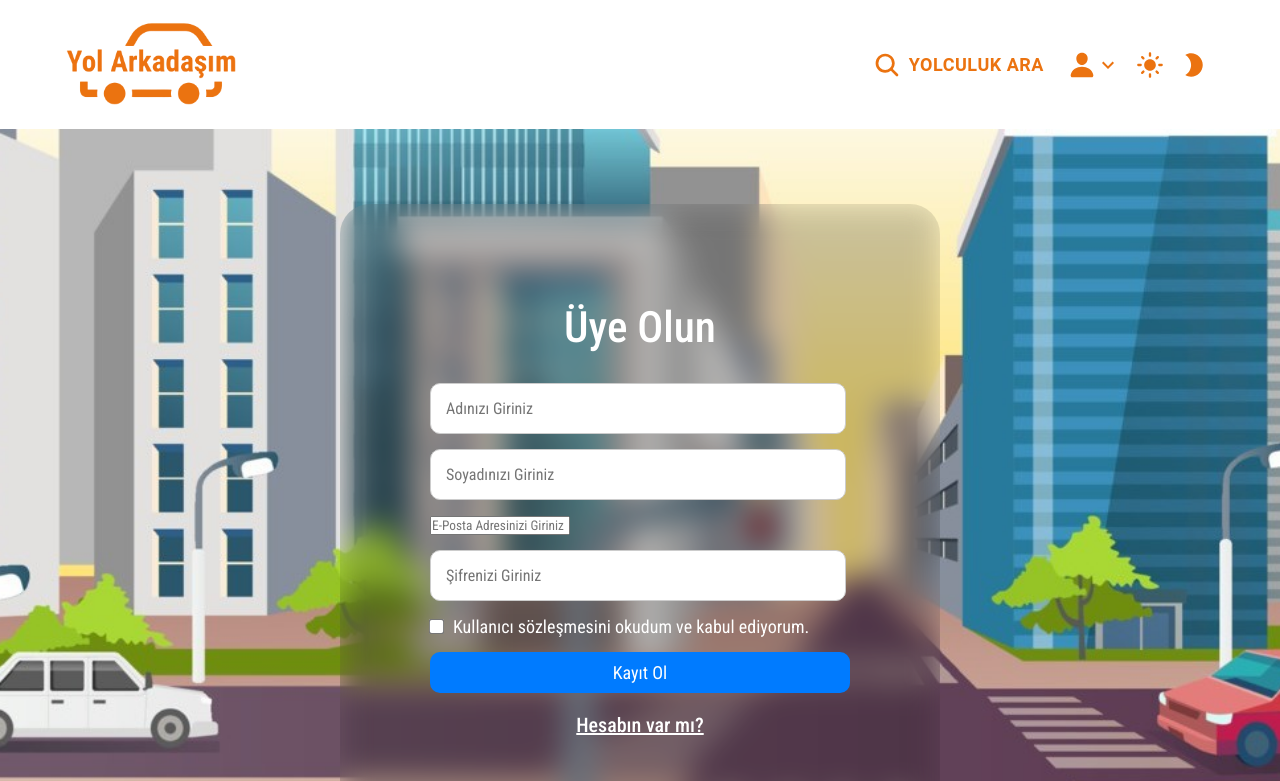
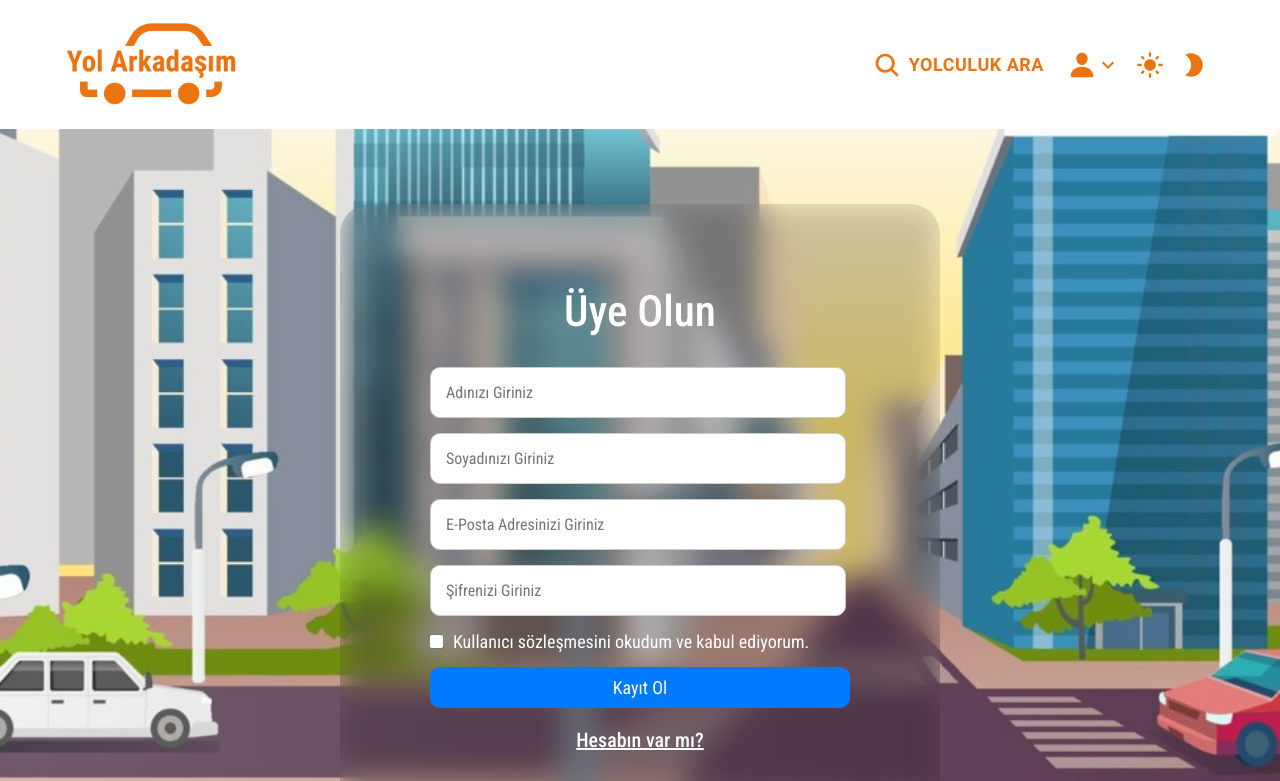
Before and after one commit to kubraacelik/YOLARKADASIM-Bitirme-Projesi, a React (Vite) app in the folder yolarkadasim/: page /uyeOl in a window 1280 px wide. Shown: the top 781 px of the page. Built offline with nearby package versions, Linux system fonts and the light colour scheme.

Commit message:
güncelleme yapıldı

```diff
--- a/yolarkadasim/src/routes/GirişYap.jsx
+++ b/yolarkadasim/src/routes/GirişYap.jsx
@@ -44,7 +44,7 @@ export default function GirişYap() {
                   placeholder="E-Mail Adresinizi Giriniz"
                   value={values.email}
                   onChange={handleChange}
-                  id="email"
+                  id="eposta"
                   className={errors.email ? "input-error" : ""}
                 />
                 {errors.email && <p className="error">{errors.email}</p>}
--- a/yolarkadasim/src/styles/ÜyeOl.css
+++ b/yolarkadasim/src/styles/ÜyeOl.css
@@ -40,7 +40,7 @@ form .üyeOl-giriş {
   width: 416px;
 }
 
-#ad, #soyad, #email, #sifre, #tekrarliSifre{
+#ad, #soyad, #eposta, #sifre, #tekrarliSifre{
   width: 100%;
   padding: 15px;
   border: 1px solid #ccc;
```
